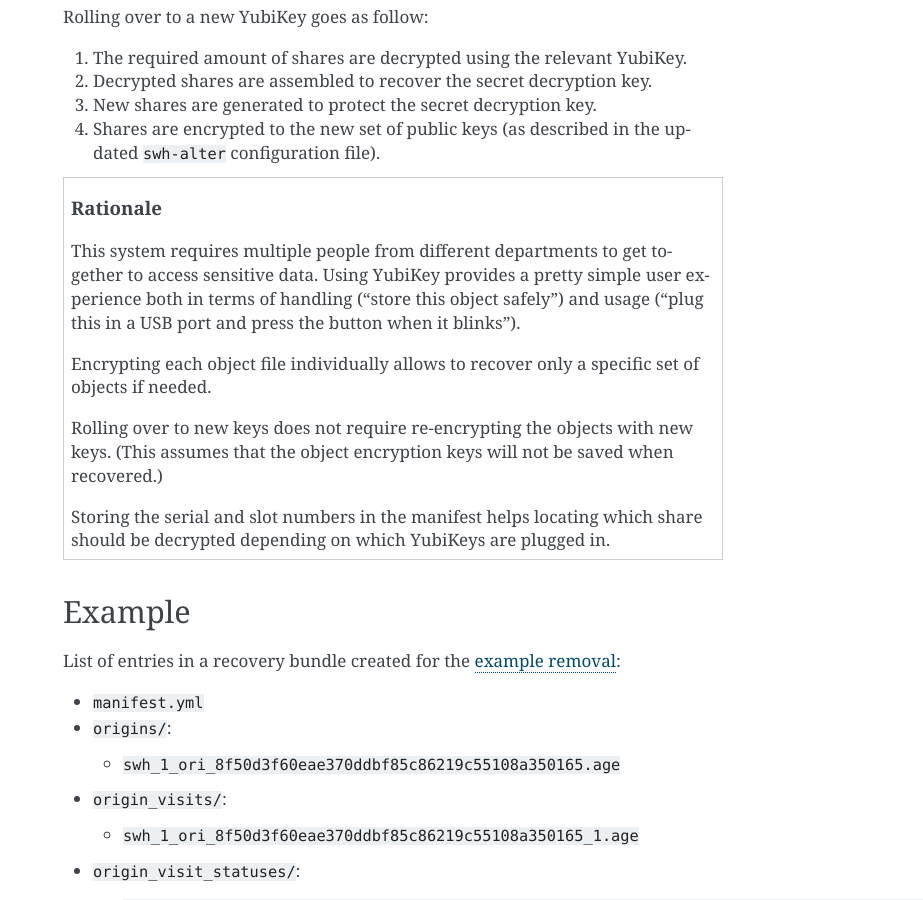
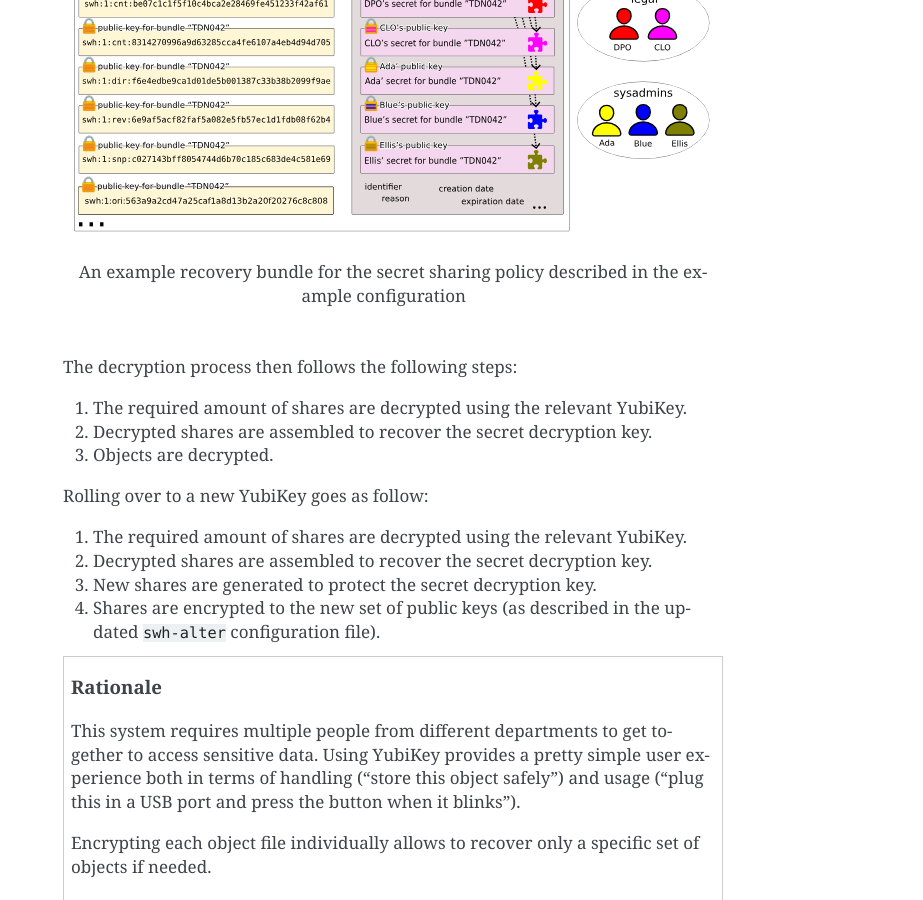
Before and after one commit to SoftwareHeritage/swh-alter, a Sphinx documentation site: the page built from docs/recovery-bundles.rst, in a window 1280 px wide and 900 px high, scrolled down 3747 px. Shown: the whole window, without its empty margins (357-1280 px from the left). Built offline with Sphinx 7.4.7, drawn with Linux system fonts in a browser that asks for light colours.

Commit message:
Add a schema to the recovery bundle documentation
The schema shows how secret sharing and public key encryption are used
to in recovery bundles. The schema follows the secret sharing policy
used in the example configuration.

```diff
--- a/docs/recovery-bundles.rst
+++ b/docs/recovery-bundles.rst
@@ -177,6 +177,12 @@
    The public (encryption) key is not stored anywhere. As each bundle covers a
    single removal procedure, there will never be the need to add new objects to
    an existing bundle. Therefore, there is no need to keep the public key.
+
+.. figure:: images/recovery-bundle.opt.svg
+   :alt: A schema showing the encryption layers used in recovery bundles
+
+   An example recovery bundle for the secret sharing policy described in the
+   example configuration
 
 The decryption process then follows the following steps:
 
```
Also changed, not shown: docs/images/recovery-bundle.opt.svg (added), docs/images/recovery-bundle.svg (added), 1 other file.
